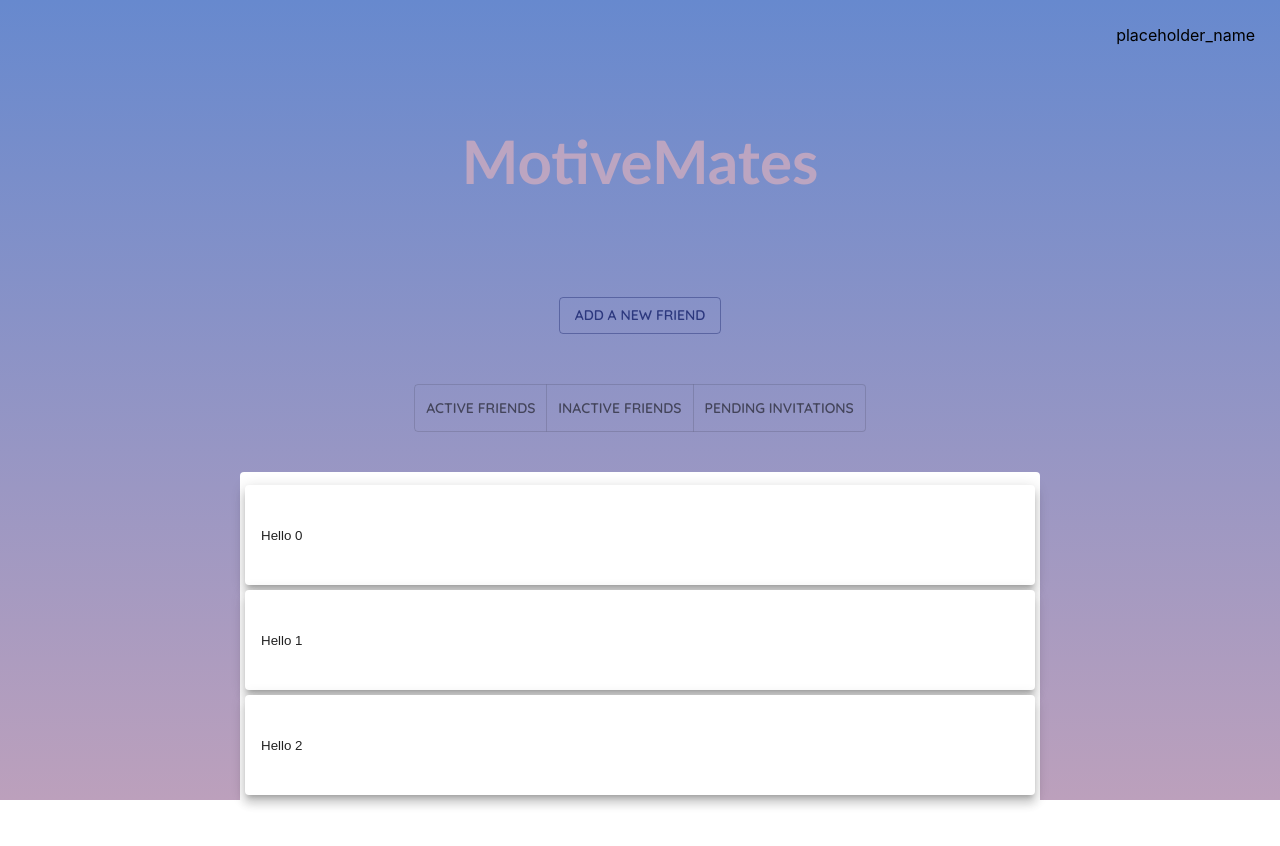
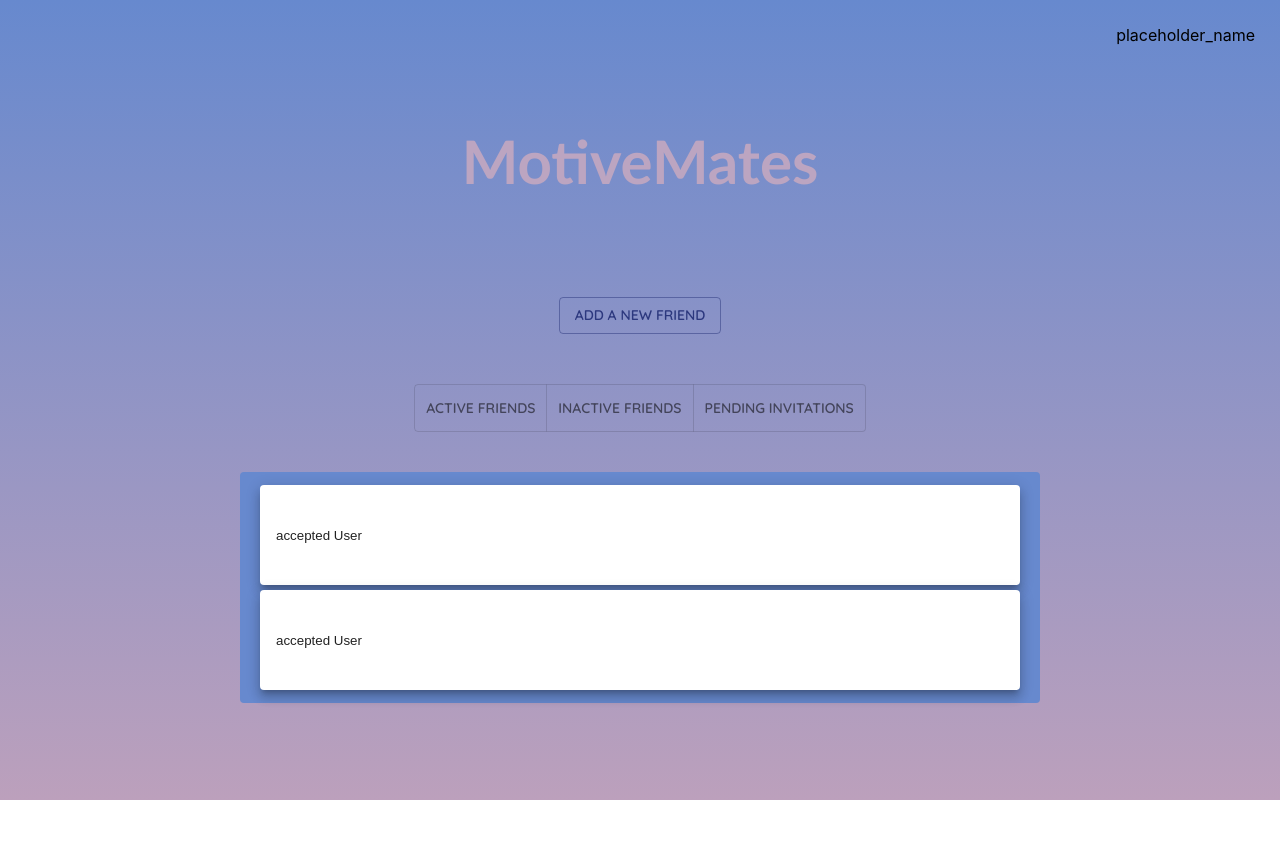
Before and after one commit to tyleryy/MotivMates, a React (Create React App) app in the folder frontend/: page /menu in a window 1280 px wide. After the commit the page ends 800 px from the top, so only its background shows below. Built offline with nearby package versions, Linux system fonts and the light colour scheme; a web font is replaced by a local one.

Commit message:
Friends list options works

```diff
--- a/frontend/src/pages/Menu/Friendlist/Friendlist.js
+++ b/frontend/src/pages/Menu/Friendlist/Friendlist.js
@@ -4,24 +4,27 @@ import { useNavigate } from "react-router-dom";
 import { Button, List, ListItem, IconButton, ListItemText, Card, CardActionArea } from '@mui/material';
 import { styled } from '@mui/material/styles';
 
-function Friendlist() {
+function Friendlist({ friends }) {
 
   const navigate = useNavigate();
 
   const FriendCard = styled(Card)(({ theme }) => ({
     height: 100,
-    margin: 5
+    marginLeft: 20,
+    marginRight: 20,
+    marginTop: 5,
+    marginBottom: 5
     }));
 
  return (
     <div className='layout'>
-        <List sx={{ width: '100%', maxWidth: 800, bgcolor: 'background.paper', borderRadius: 1, margin : 5 }}>
-      {[0, 1, 2].map((value) => {
+        <List sx={{ width: '100%', maxWidth: 800, bgcolor: 'background.paper', borderRadius: 1, margin : 5, background: "#6789ce" }}>
+      {friends.map((value) => {
             return (
             <FriendCard raised="true">
                 <CardActionArea sx={{ width: "100%", height: "100%" }}>
                     <ListItem>
-                        Hello {value}
+                        {value} User
                     </ListItem>
                 </CardActionArea>
             </FriendCard>
--- a/frontend/src/pages/Menu/Menu.js
+++ b/frontend/src/pages/Menu/Menu.js
@@ -65,20 +65,20 @@ function Addfriend() {
 }
 
 
-function ToggleButtons() {
+function ToggleButtons({ selectFriends }) {
 
     return (
       <ToggleButtonGroup
         exclusive
         // onChange={change display}
       >
-        <ToggleButton value="left" aria-label="left aligned">
+        <ToggleButton value="left" aria-label="left aligned" onClick={ () => selectFriends(0) }>
           Active Friends
         </ToggleButton>
-        <ToggleButton value="center" aria-label="centered">
+        <ToggleButton value="center" aria-label="centered" onClick={ () => selectFriends(1) }>
           Inactive Friends
         </ToggleButton>
-        <ToggleButton value="right" aria-label="right aligned">
+        <ToggleButton value="right" aria-label="right aligned" onClick={ () => selectFriends(2) }>
           Pending Invitations
         </ToggleButton>
       </ToggleButtonGroup>
@@ -91,6 +91,19 @@ let username = "placeholder_name"
 
 
 function Menu() {
+  const [friendListType, setFriendListType] = React.useState(3);
+  const friends = React.useRef([]);
+
+
+  let arr = [];
+  if (friendListType == 2)
+  { arr = ["pending"]; }
+  else if (friendListType == 1)
+  { arr = ["inactive", "inactive", "inactive"]; }
+  else
+  { arr = ["accepted", "accepted"]; }
+  friends.current = [...arr];
+
  return (
    <div>
     <div className='right'>
@@ -102,11 +115,11 @@ function Menu() {
     </div>
     <div className='center'>
         {/* Friends */}
-        <ToggleButtons></ToggleButtons>
+        <ToggleButtons selectFriends={setFriendListType}/>
     </div>
     <div>
         {/* Bottom navigation */}
-        <FriendList/>
+        <FriendList friends={friends.current}/>
 
     </div>
    </div>
```
Also changed, not shown: 1 other file (tests, documents, lock files or other folders).
